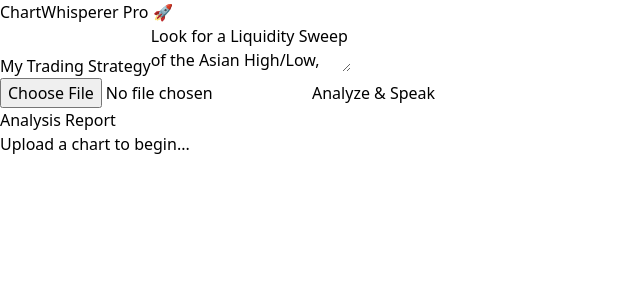
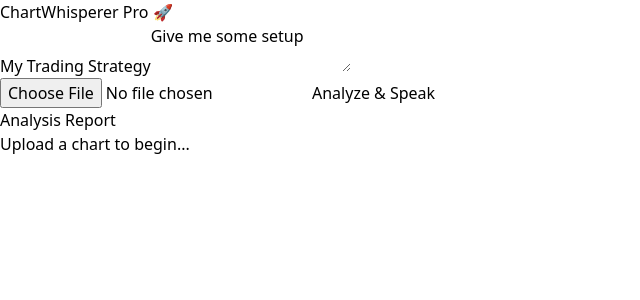
Before and after one commit to sarvesh-jpy/ChartWhisperer-Pro-, a React (Vite) app in the folder frontend/: page / in a window 1280 px wide. Shown: the top 300 px of the page, without its empty margins (0-640 px from the left). Built offline with nearby package versions, Linux system fonts and the light colour scheme.

Commit message:
Final fresh update

```diff
--- a/frontend/src/App.tsx
+++ b/frontend/src/App.tsx
@@ -6,7 +6,7 @@
 function App() {
   const [file, setFile] = useState<File | null>(null);
   const [preview, setPreview] = useState<string | null>(null);
-  const [strategy, setStrategy] = useState<string>("Look for a Liquidity Sweep of the Asian High/Low, then a Change of Character (CHoCH) on the 5m timeframe. Entry on the Fair Value Gap.");
+  const [strategy, setStrategy] = useState<string>("Give me some setup");
   const [analysis, setAnalysis] = useState<string>("");
   const [loading, setLoading] = useState<boolean>(false);
   const [saving, setSaving] = useState<boolean>(false);
```
